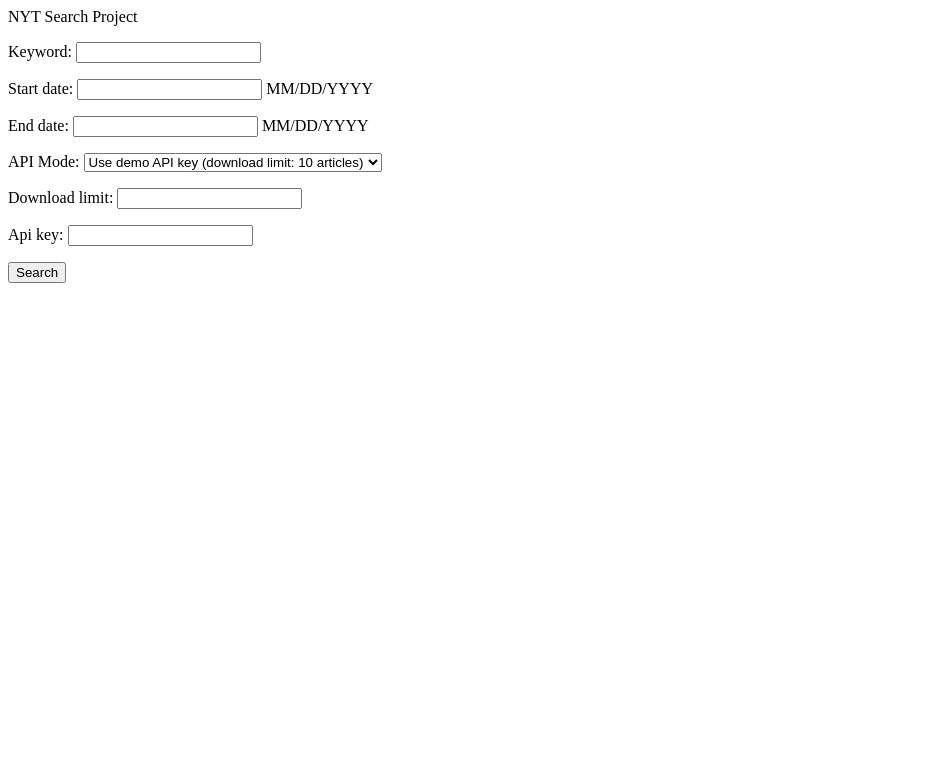
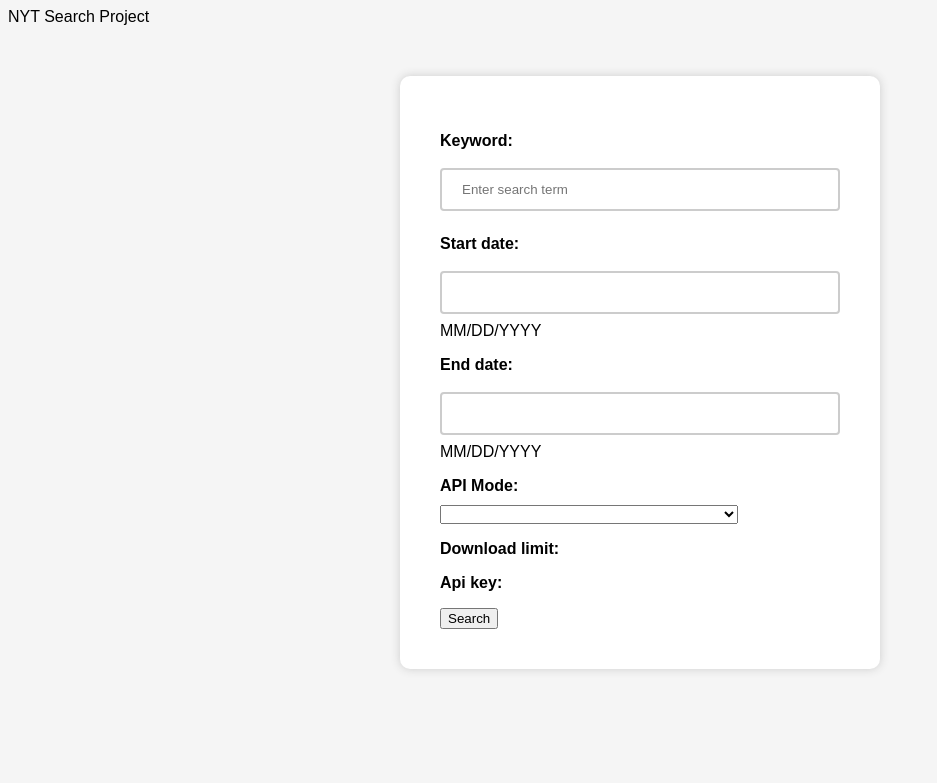
Before and after one commit to zebbecker/nyt-archive-search, a Django app: page /gatherer/search/ in a window 1280 px wide. Shown: the top 783 px of the page, without its empty margins (0-937 px from the left). Run offline with Django 4.2, Linux system fonts and the light colour scheme; some libraries are stand-ins or nearby versions.

Commit message:
Hide API fields with Angular.js initial version

```diff
--- a/nyt_archive_search/gatherer/forms.py
+++ b/nyt_archive_search/gatherer/forms.py
@@ -4,7 +4,16 @@
 
 
 class SearchForm(forms.Form):
-    keyword = forms.CharField(required=True, label="Keyword")
+    keyword = forms.CharField(
+        required=True,
+        label="Keyword",
+        widget=forms.TextInput(
+            attrs={
+                "placeholder": "Enter search term",
+                "style": "color: red;",
+            }
+        ),
+    )
     start_date = forms.DateField(required=True, help_text="MM/DD/YYYY")
     # start_date= forms.DateField(required=True, widget=forms.SelectDateWidget(), help_text="MM/DD/YYYY")
     end_date = forms.DateField(
@@ -18,9 +27,20 @@
             (False, "Enter personal API key (no download limit)"),
         ],
         label="API Mode",
+        widget=forms.Select(
+            {
+                "ng-change": "ChangeDemoStatus()",
+                "ng-model": "myValue",
+                "ng-init": "True",
+            }
+        ),
     )
-    download_limit = forms.IntegerField(required=False, min_value=1)
-    api_key = forms.CharField(required=False)
+    download_limit = forms.IntegerField(
+        required=False, min_value=1, widget=forms.NumberInput(attrs={"ng-if": "!demo"})
+    )
+    api_key = forms.CharField(
+        required=False, widget=forms.TextInput(attrs={"ng-if": "!demo"})
+    )
 
     def clean_start_date(self):
         data = self.cleaned_data["start_date"]
--- /dev/null
+++ b/nyt_archive_search/gatherer/static/gatherer.css
@@ -0,0 +1,45 @@
+body {
+    background-color: #F5F5F5;
+    font-family: Arial, sans-serif;
+}
+
+form {
+    margin: 50px auto;
+    width: 400px;
+    padding: 40px;
+    background-color: #FFFFFF;
+    border-radius: 10px;
+    box-shadow: 0px 0px 10px 0px #CCCCCC;
+}
+
+label {
+    font-weight: bold;
+    margin-bottom: 10px;
+    display: block;
+}
+
+input[type=text],
+input[type=email],
+input[type=password] {
+    width: 100%;
+    padding: 12px 20px;
+    margin: 8px 0;
+    box-sizing: border-box;
+    border: 2px solid #CCCCCC;
+    border-radius: 4px;
+}
+
+input[type=submit] {
+    width: 100%;
+    background-color: #4CAF50;
+    color: white;
+    padding: 14px 20px;
+    margin: 8px 0;
+    border: none;
+    border-radius: 4px;
+    cursor: pointer;
+}
+
+input[type=submit]:hover {
+    background-color: #45A049;
+}
--- a/nyt_archive_search/gatherer/templates/gatherer/base.html
+++ b/nyt_archive_search/gatherer/templates/gatherer/base.html
@@ -1,7 +1,16 @@
+{% load static %}
+<!DOCTYPE html>
+
 <head>
     NYT Search Project
+    <link rel="stylesheet" href="{% static 'gatherer.css' %}">
+    <script src="https://ajax.googleapis.com/ajax/libs/angularjs/1.6.4/angular.js"></script>
 </head>
+
 <body>
+
+    {% block script %}
+    {% endblock %}
 
     {% block content %}
     {% endblock %}
--- a/nyt_archive_search/gatherer/templates/gatherer/search.html
+++ b/nyt_archive_search/gatherer/templates/gatherer/search.html
@@ -1,11 +1,44 @@
 {% extends 'gatherer/base.html' %}
 
+
+{% block script %}
+<script>
+    var app = angular.module('myApp', []);
+    app.controller('searchCtrl', function ($scope, $http) {
+        $scope.submitted = false;
+        $scope.demo = true;
+
+        console.log($scope.demo)
+
+        $scope.ChangeDemoStatus = function () {
+
+            $scope.demo = !$scope.demo
+            console.log("changing demo")
+            console.log($scope.demo)
+
+        }
+
+    })
+
+    /* function ChangeDemoStatus() {
+        $scope.demo = !$scope.demo
+        console.log("changing demo")
+        console.log($scope.demo)
+    } */
+
+</script>
+{% endblock %}
+
+
 {% block content %}
+<div class="generic-container ng-cloak" ng-app="myApp" ng-controller="searchCtrl as ctrl">
 
-    <form method="POST" action=""> {% csrf_token %}
+    <form method="POST" action="">
+        {% csrf_token %}
 
         {{ form.as_p }}
 
         <button type="submit" class="save btn btn-secondary">Search</button>
     </form>
+</div>
 {% endblock %}
```
